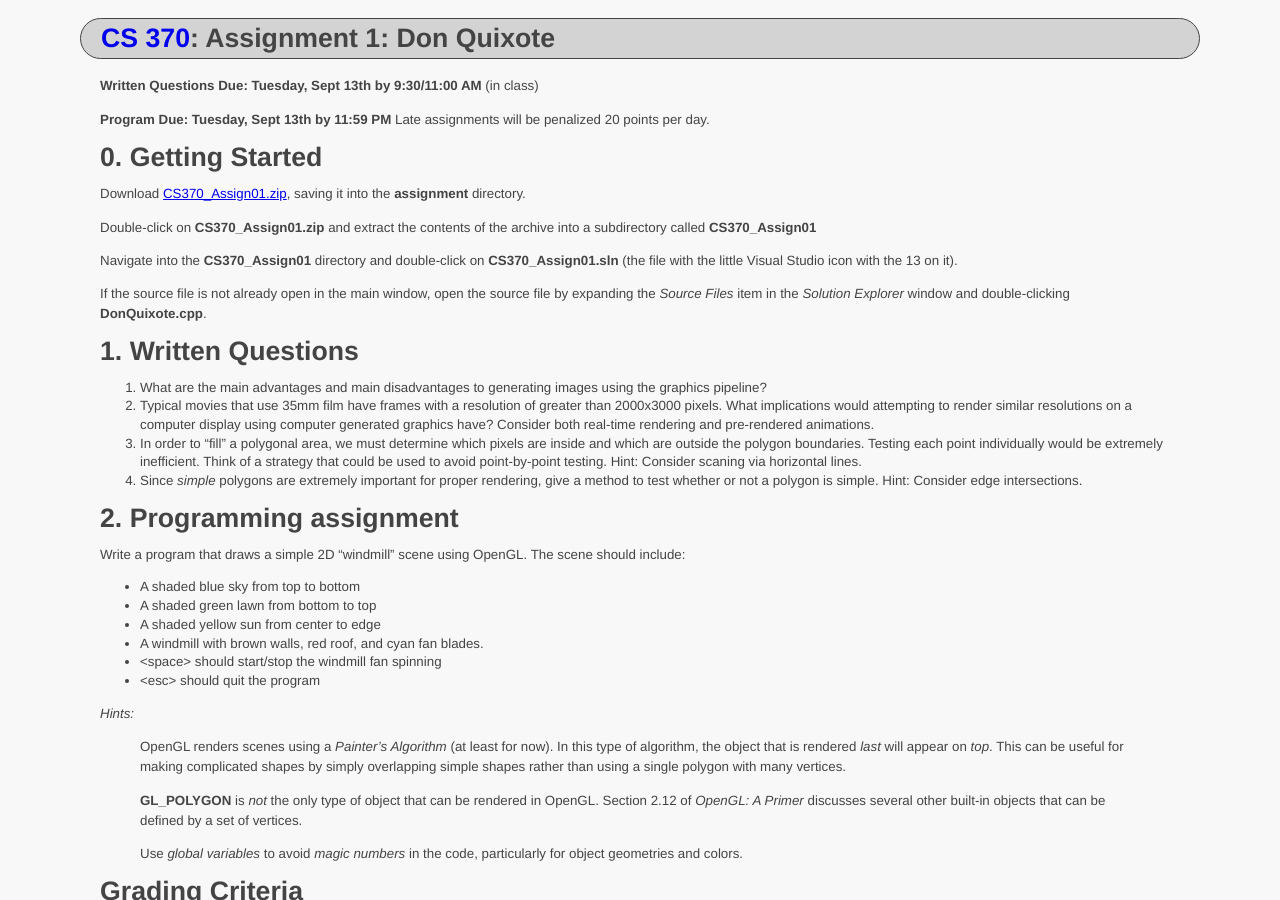
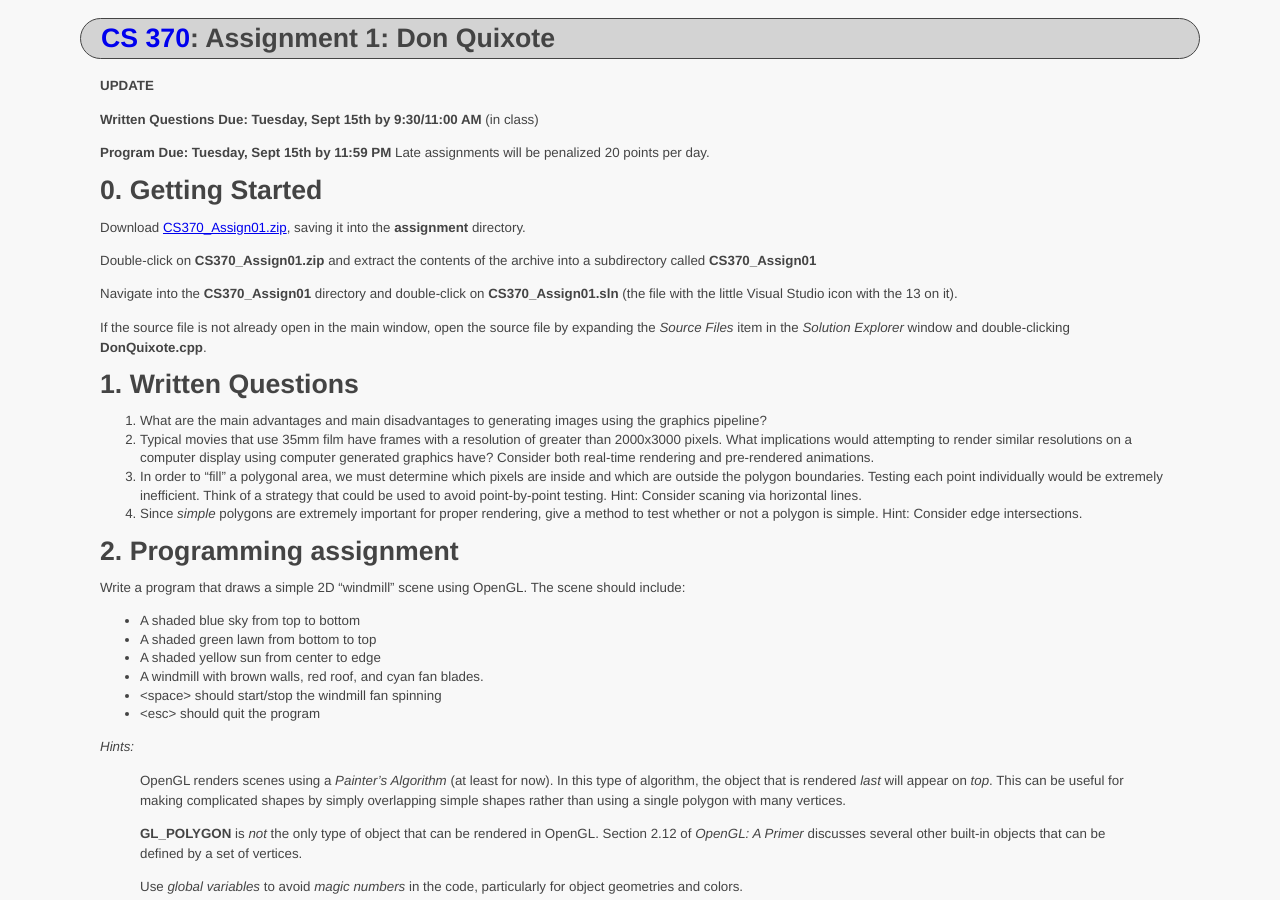
Before and after one commit to ycpcs/cs370-fall2016, a Jekyll site: the page built from assign/assign01.md, in a window 1280 px wide and 900 px high. Built offline with Jekyll 4.4.1, drawn with Linux system fonts in a browser that asks for light colours.

Commit message:
update assign 1
update assign 1

```diff
--- a/assign/assign01.md
+++ b/assign/assign01.md
@@ -3,9 +3,11 @@ layout: default
 title: "Assignment 1: Don Quixote"
 ---
 
-**Written Questions Due: Tuesday, Sept 13th by 9:30/11:00 AM** (in class)
+**UPDATE**
 
-**Program Due: Tuesday, Sept 13th by 11:59 PM** Late assignments will be penalized 20 points per day.
+**Written Questions Due: Tuesday, Sept 15th by 9:30/11:00 AM** (in class)
+
+**Program Due: Tuesday, Sept 15th by 11:59 PM** Late assignments will be penalized 20 points per day.
 
 0\. Getting Started
 ==================
```
Also changed, not shown: assign/index.md (+1 -1 lines), index.md (+2 -1 lines).
